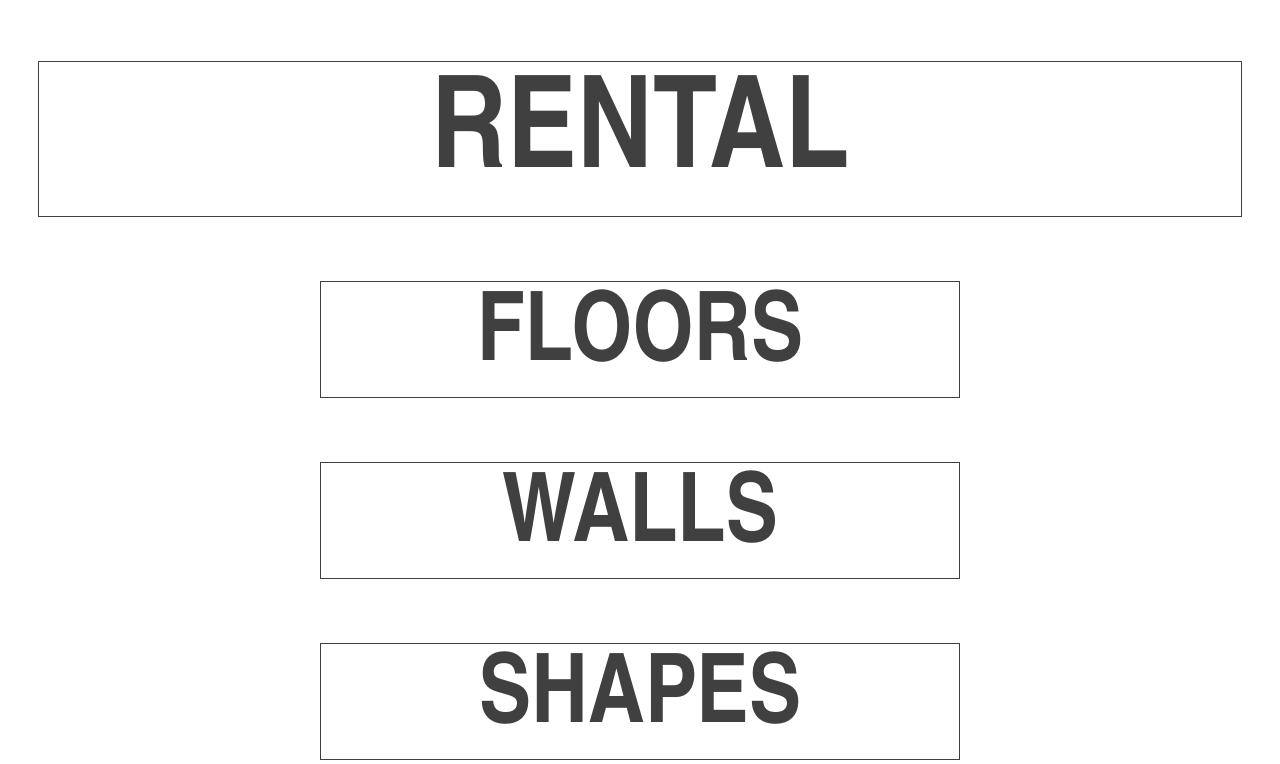
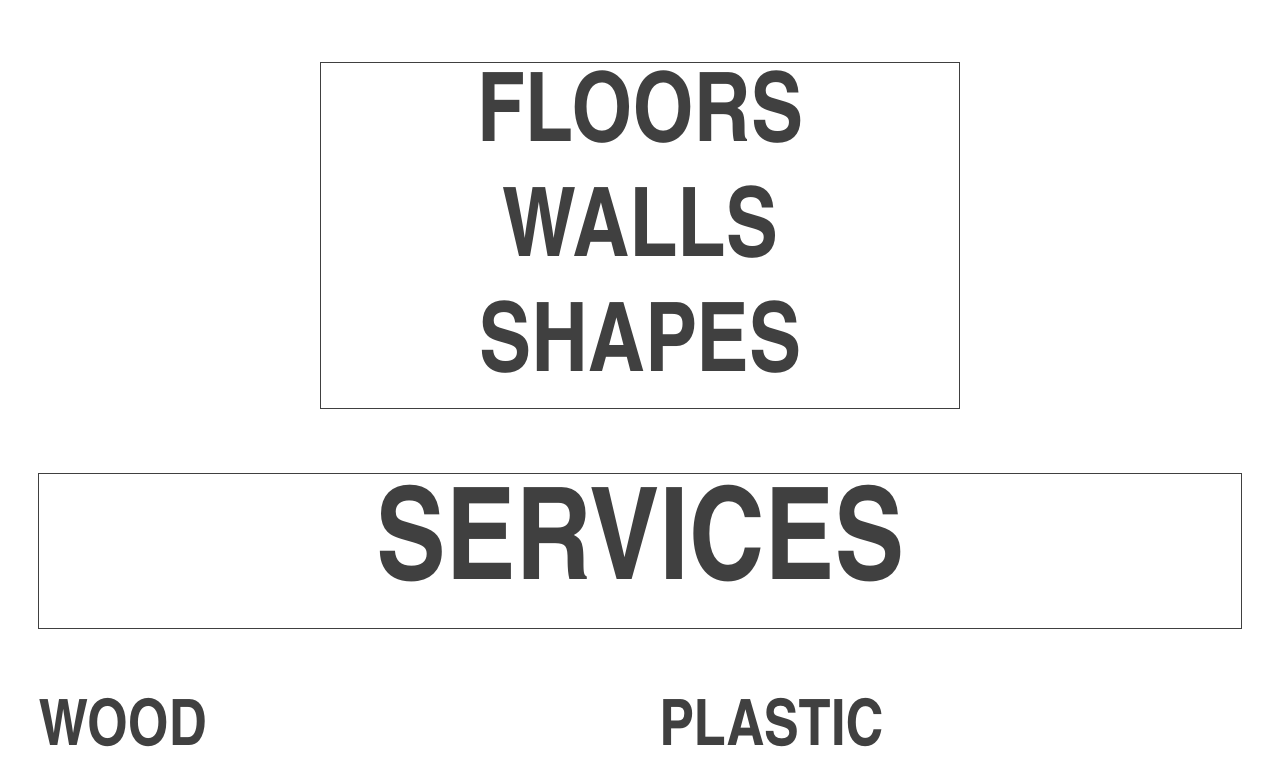
Before and after one commit to jnwar/allsortsinc, a website built with Parcel: page index.html in a window 1280 px wide. Shown: the part 2441-3205 px from the top of the page. Built offline with nearby package versions, Linux system fonts and the light colour scheme.

Commit message:
use the item class consitantly in the different drop downs

```diff
--- a/index.html
+++ b/index.html
@@ -3,20 +3,21 @@
 <head>
     <meta charset="utf-8">
     <meta name="viewport" content="width=device-width, initial-scale=1, shrink-to-fit=no">
+
     <title>All Sorts Inc Hompage</title>
     <link rel="stylesheet" type="text/css" media="screen" href="/scss/style.scss" />
 </head>
-<body>
+<body class="scolled">
     <header class="nav_bar" id="header">
         <a href="#"><img src="/img/logo.PNG" alt="All Sorts Inc Logo"></a>
     </header>
     <main>
-        <div class="container">
+
+        <div class="container ">
             <div class="menulinks trigger">
                 <a>Portfolio</a>
             </div>
             <div class="griddropdown">
-
                 <div class="item">
                         <a href="#"><img src="https://picsum.photos/300/300?image=50" alt="project 1"></a>
                 </div>
@@ -41,21 +42,23 @@
                 <div class="item">
                         <a href="#"><img src="https://picsum.photos/300/300?image=448" alt="project 4"></a>
                 </div>
-
             </div>
         </div>
+
+
+
         <div class="container">
             <div class="menulinks trigger">
                 <a>Rental</a>
             </div>
-            <div class="">
             <div class="linkdropdown">
+                <div class="item">
                     <a class="test" href="#">Floors</a>
                 </div>
-                <div class="linkdropdown">
+                <div class="item">
                     <a class="test" href="#">Walls</a>
                 </div>
-                <div class="linkdropdown">
+                <div class="item">
                     <a class="test" href="#">Shapes</a>
                 </div>
             </div>
@@ -80,18 +83,26 @@
                 <a>Company</a>
             </div>
             <div class="textdropdown">
+                <div class="item">
                     <p>ALLSORTS INC</p>
                     <p class="staff">Michael Peterson - Owner<br>michael@allsortsinc.com</p>
                     <address>133 Sutton Street Brooklyn, NY 11222</address>
+                </div>
+                <div class="item">
                     <p class="staff">Frank Bevan - Business Manager<br>frank@allsortsinc.com</p>
                     <p class="contact">P 347-533-8379<br>F 347-533-8193</p>
                     <p class="staff">Mike McNeil- Lottery Ticket<br>mike@allsortsinc.com</p>
+                </div>
+
+
+
                 <div class="map"></div>
             </div>
         </div>
     </main>
     <footer>
+    </footer>
 
-    </footer>
+    <script src="/js/script.js"></script>
 </body>
 </html>
```
Lines whose indentation alone changed are shown as unchanged.
